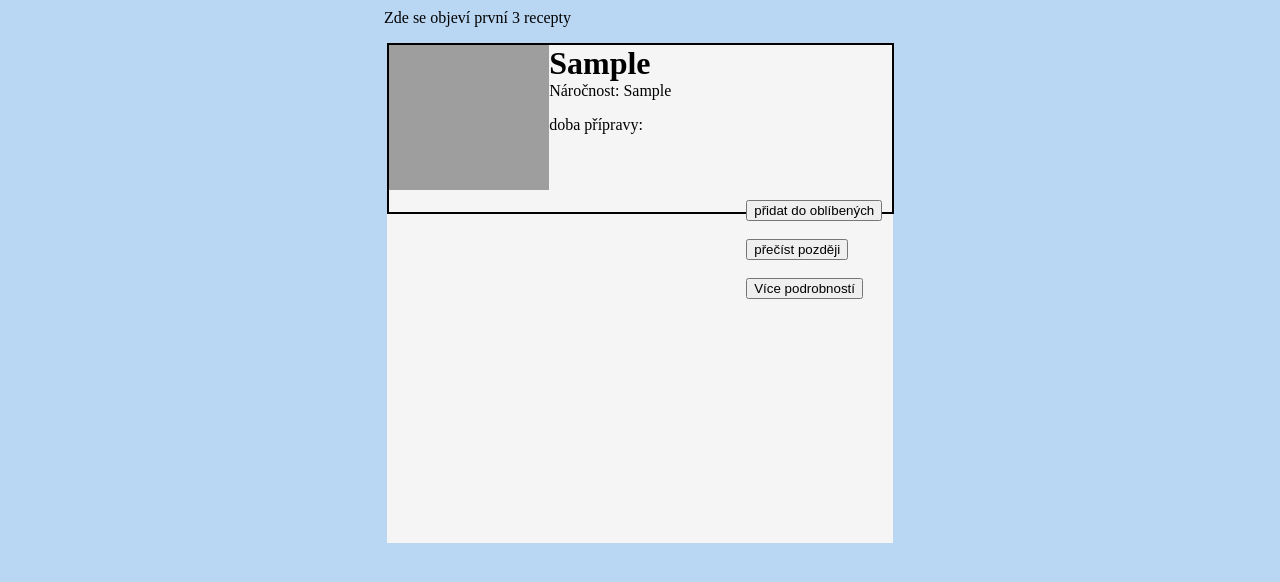
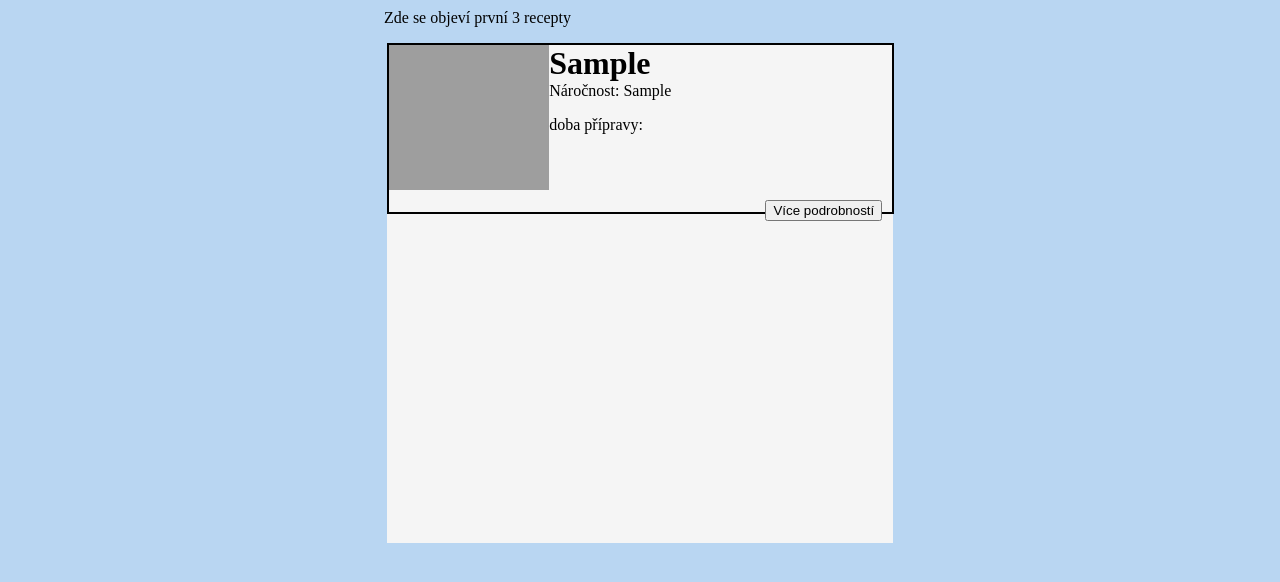
Before and after one commit to MatejUllman/milkhz-project, a PHP site: page /HlavniStrana.php in a window 1280 px wide. Shown: the part 153-735 px from the top of the page. Run offline with PHP 8.4, Linux system fonts and the light colour scheme; tables that the repository leaves empty or names only in its code hold one stand-in row (values such as "Sample post"); data that the repository does not hold is empty; grey boxes are pictures that could not be loaded.

Commit message:
css a možná ještě něco

```diff
--- a/HlavniStrana.php
+++ b/HlavniStrana.php
@@ -6,6 +6,9 @@
     <meta name="viewport" content="width=device-width, initial-scale=1.0">
     <title>Domů</title>
     <link rel="stylesheet" href="css.css">
+    <style>
+
+    </style>
 </head>
 <body style="background-color: rgb(185, 214, 242);">
     <ul>
@@ -64,8 +67,8 @@
     </div>
 
     <div style='float:right;margin:10px'>
-        <button type='button' class='b'>přidat do oblíbených</button><br><br>
-        <form action='PridaniNaPozdejiServer.php' method='post'>
+        <!--<button type='button' class='b'>přidat do oblíbených</button><br><br>-->
+        <!--<form action='PridaniNaPozdejiServer.php' method='post'>
         <input type='hidden' name='id' id='id' value='$row->id'>
         <input type='hidden' name='postup' id='postup' value='$row->postup'>
         <input type='hidden' name='obr' id='obr' value='$row->obrazek'>
@@ -73,7 +76,7 @@
         <input type='hidden' name='nar' id='nar' value='$row->narocnost'>
         <input type='hidden' name='dob' id='dob' value='$row->dobaPripravy'>
         <input type='submit' value='přečíst později'>
-        </form><br>
+        </form><br>-->
         <button type='button' class='b' onclick=document.location='recepty.php'>Více podrobností</button>
        <!-- <a style='padding:5px;border:2px solid black;' href='recepty.php'>Více podrobností</a> -->
     </div>
```
